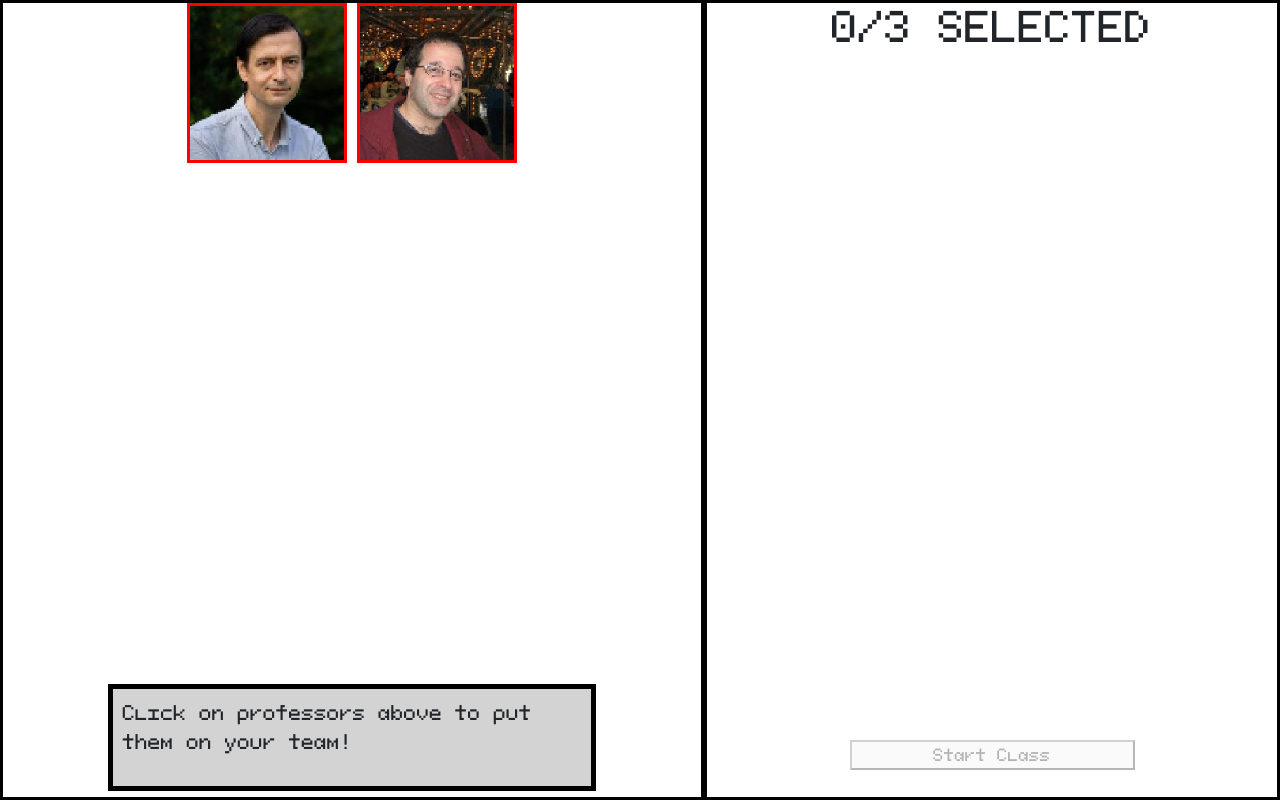
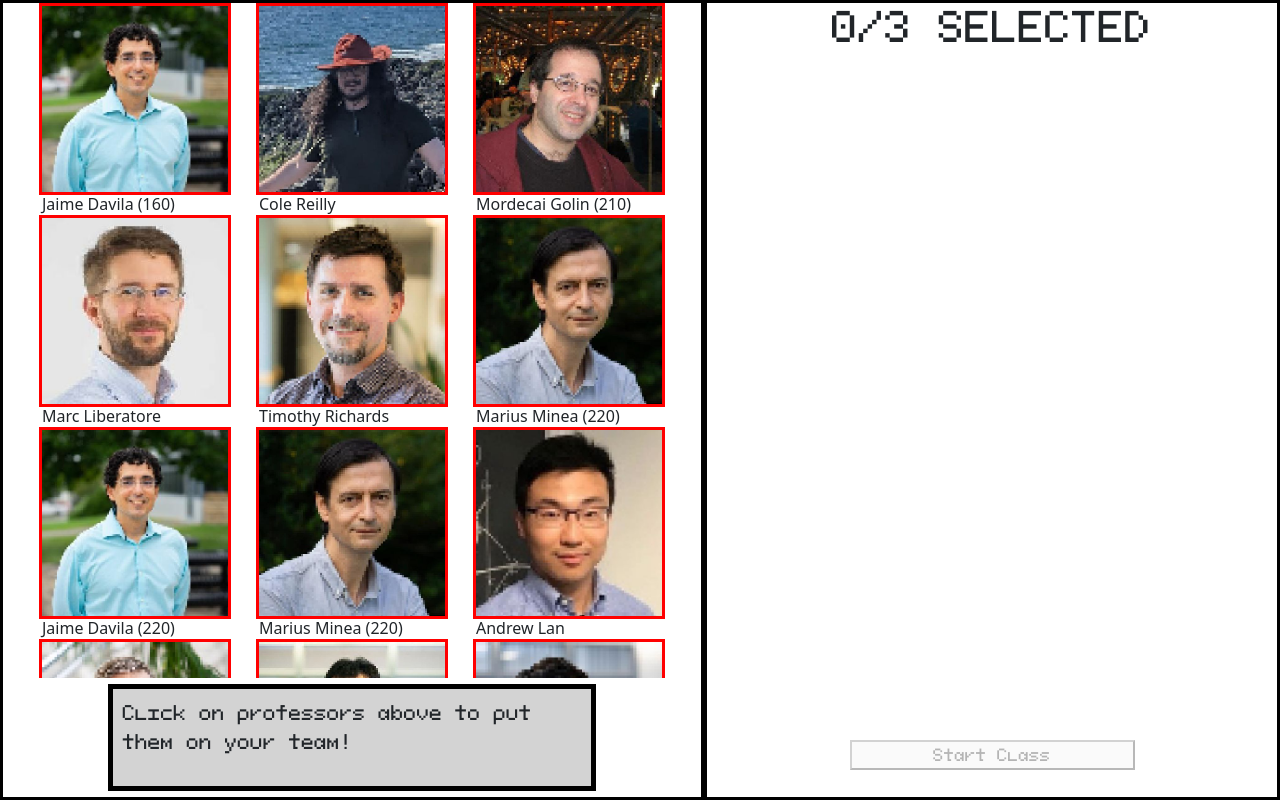
Before and after one commit to Pndablob/UMassShowdown, a React (Create React App) app: page /teamSelect in a window 1280 px wide. Built offline with nearby package versions, Linux system fonts and the light colour scheme.

Commit message:
add names to team select

```diff
--- a/src/Root/Root.tsx
+++ b/src/Root/Root.tsx
@@ -8,13 +8,26 @@ import LevelSelect from '../LevelSelect/LevelSelect';
 import TeamSelect from '../TeamSelectScreen/TeamSelectScreen';
 import GlobalState from '../GlobalState/GlobalState';
 
-import Marius220 from '../Game/Professors/Minea220';
-import Golin250 from '../Game/Professors/Golin250';
-
+import Barrington250 from "../Game/Professors/Barrington250"
+import Bovornkeeratiroj230 from "../Game/Professors/Bovornkeeratiroj230"
+import Chiu230 from "../Game/Professors/Chiu230"
+import Davila160 from "../Game/Professors/Davila160"
+import Golin210 from "../Game/Professors/Golin210"
+import Golin250 from "../Game/Professors/Golin250"
+import Lan240 from "../Game/Professors/Lan240"
+import Liberatore210 from "../Game/Professors/Liberatore210"
+import Minea220 from "../Game/Professors/Minea220"
+import Minea311 from "../Game/Professors/Minea311"
+import Parvini311 from "../Game/Professors/Parvini311"
+import Reilly160 from "../Game/Professors/Reilly160"
+import Richards210 from "../Game/Professors/Richards210"
+import Sheldon311 from "../Game/Professors/Sheldon311"
+import Wilson240 from "../Game/Professors/Wilson240"
+import Davila220 from "../Game/Professors/Davila220"
 export default function Root() {
   const [globalState, setGlobalState] = useState<GlobalState>({
-    levelsUnlocked: ["110"],
-    charactersUnlocked: [Marius220, Golin250],
+    levelsUnlocked: ["110", "160", "210", "220", "230", "240", "250", "311"],
+    charactersUnlocked: [Davila160, Reilly160, Golin210, Liberatore210, Richards210, Minea220, Davila220, Minea220, Lan240, Wilson240, Chiu230, Bovornkeeratiroj230, Barrington250, Golin250, Minea311, Parvini311, Sheldon311],
   });
 
  const router = useMemo(() => {
--- a/src/TeamSelectScreen/Profile.module.css
+++ b/src/TeamSelectScreen/Profile.module.css
@@ -1,6 +1,6 @@
 .container {
-  width: 10rem;
-  height: 10rem;
+  width: 12rem;
+  height: 12rem;
   border-style: solid;
   border-color: red;
   cursor: pointer;
@@ -11,8 +11,8 @@
 }
 
 .disabled-container {
-  width: 10rem;
-  height: 10rem;
+  width: 12rem;
+  height: 12rem;
   border-style: solid;
   border-color: black;
 }
--- a/src/TeamSelectScreen/Profile.tsx
+++ b/src/TeamSelectScreen/Profile.tsx
@@ -25,9 +25,11 @@ export default function Profile({prof, team, removeMode, isEnabled, update}: Pro
         isEnabled ?
           <div className={styles['container']} onClick={clickHandler}>
             <img className={styles['image']} src={prof.picture} alt={prof.name}/>
+            <div className={styles['text']}>{prof.name}</div>
           </div>
           : <div className={styles['disabled-container']} onClick={clickHandler}>
             <img className={styles['image']} src={prof.picture} alt={prof.name}/>
+            <div className={styles['text']}>{prof.name}</div>
           </div>
     }
   </>
--- a/src/TeamSelectScreen/TeamSelectScreen.module.css
+++ b/src/TeamSelectScreen/TeamSelectScreen.module.css
@@ -39,8 +39,8 @@
   margin: 0 auto;
   display: flex;
   flex-wrap: wrap;
-  column-gap: 10px;
-  row-gap: 10px;
+  column-gap: 25px;
+  row-gap: 20px;
   align-content: start;
   justify-content: center;
 }
```
